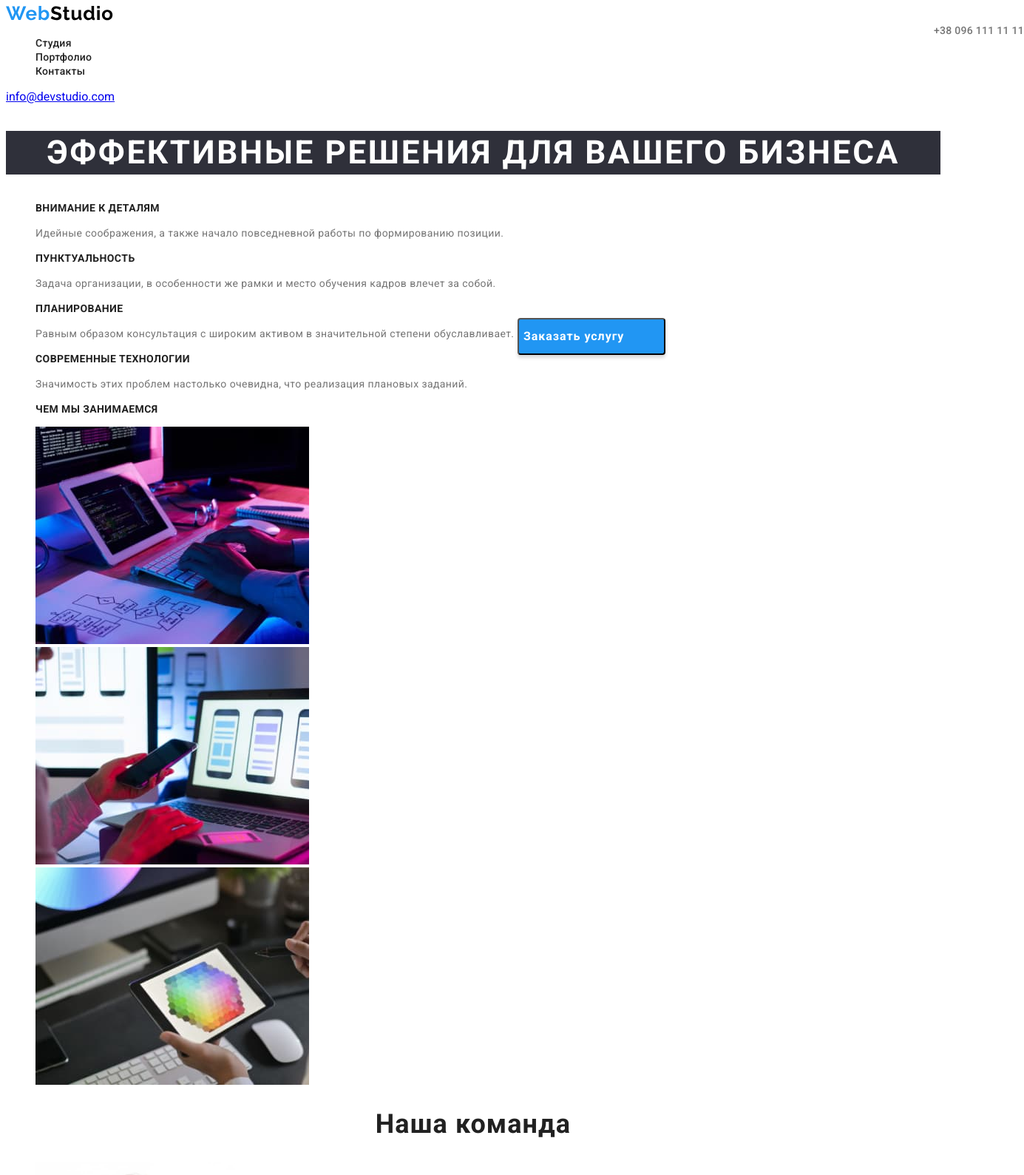
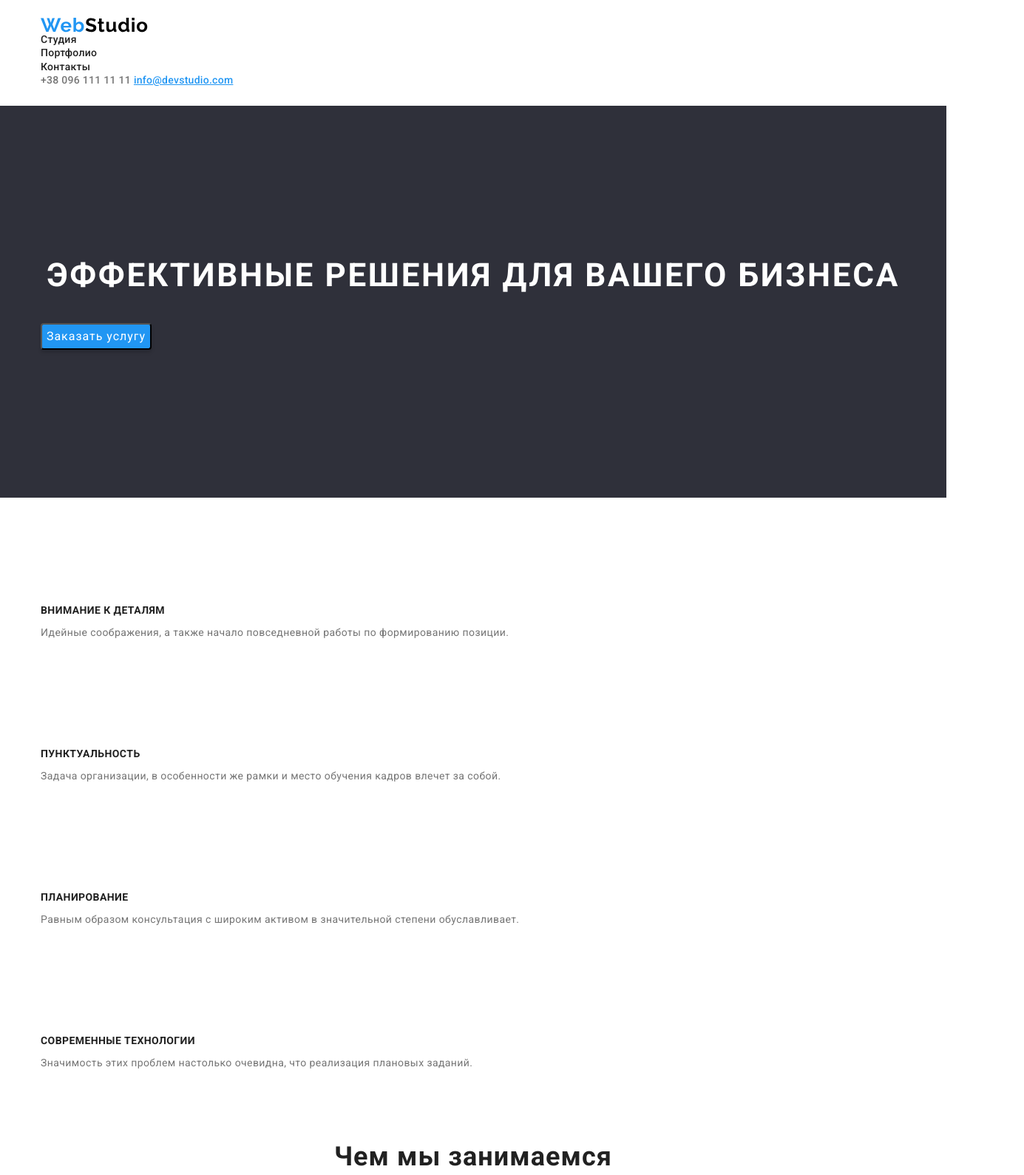
Before and after one commit to TolikDrive/drive, a plain HTML site: page index.html in a window 1280 px wide. Shown: the top 1589 px of the page at 74% size, 1385 px wide, since content can reach past the window. Drawn offline with nearby package versions, Linux system fonts and the light colour scheme.

Commit message:
pading,margin create

```diff
--- /dev/null
+++ b/css/reset.css
@@ -0,0 +1,13 @@
+p, h1, h2, h3, h4, h5, h6{
+    margin: 0;
+}
+ul, ol{
+margin: 0;
+padding: 0;
+}
+button {
+    cursor: pointer;
+}
+img{
+    display: block;
+}
--- a/css/style.css
+++ b/css/style.css
@@ -16,6 +16,11 @@ body {
 
 
 /*------------------------ header--------------------- */
+.header{
+    padding-top:24px;
+    padding-bottom: 25px;
+}
+
 .header-link{
 font-weight: 500;
 font-size: 14px;
@@ -32,11 +37,7 @@ color: #212121;
 color: var(--accent-color);
 }
 .header-tel{
-    position: absolute;
-width: 122px;
-height: 16px;
-left: 1263px;
-top: 32px;
+
 
 font-weight: 500;
 font-size: 14px;
@@ -45,83 +46,107 @@ letter-spacing: 0.02em;
 
 color: #757575;
 }
+.header-mailto{
+font-weight: 500;
+font-size: 14px;
+line-height: 16px;
+letter-spacing: 0.02em;
 
+color: #2196F3;
+
+}
 /*----------------------- buisness------------------- */
 .buisness{
+    padding-top: 200px;
+    padding-bottom: 200px;
     background-color:  #2F303A;;
 }
+
 .buisness-pre-title{
-font-family: Roboto
-font-weight: 900;
 font-size: 44px;
 line-height: 1.36;
-/* or 136% */
-
 text-align: center;
 letter-spacing: 0.06em;
 text-transform: uppercase;
-
 color: #FFFFFF;
+margin-bottom: 34px;
 }
 .buisness-btn{
-    font-family: inherit;
-font-weight: bold;
-font-size: 16px;
+ont-size: 16px;
 line-height: 1.875;
-/* identical to box height, or 187% */
-
 display: flex;
 align-items: center;
 text-align: center;
 letter-spacing: 0.06em;
-
 color: #FFFFFF;
+/* position: absolute;
+width: 200px;
+height: 50px;
+left: 700px;
+top: 430px; */
 background: #2196F3;
 box-shadow: 0px 4px 4px rgba(0, 0, 0, 0.15);
 border-radius: 4px;
-position: absolute;
-width: 200px;
-height: 50px;
-left: 700px;
-top: 430px;
-
 }
  /*------------------ work----------------------- */
+.work{
+    padding-top: 94px;
+    padding-bottom: 94px;
+}
 .work-title{
     font-weight: bold;
     font-size: 14px;
     line-height: 16px;
     letter-spacing: 0.03em;
     text-transform: uppercase;
-
     color: #212121;
+    margin-bottom: 10px;
 
 }
 .work-pre-title{
     font-weight: normal;
     font-size: 14px;
     line-height: 24px;
-    /* or 171% */
-
     letter-spacing: 0.03em;
-
     color: #757575;
+    margin-bottom: 94px;
+}
+.work-title-work{
+    font-weight: bold;
+font-size: 36px;
+line-height: 42px;
+text-align: center;
+letter-spacing: 0.03em;
+color: #212121;
+}
+.work-item{
+    padding-top: 50px;
+    margin-bottom: 94px;
 }
 
 /*=----------------------- comand----------- */
+.comand{
+    padding-top: 94px;
+    padding-bottom: 94px;
+}
+.comand-img{
+    margin-bottom: 30px;
+}
 .comand-title{
     font-weight: bold;
     font-size: 36px;
     line-height: 1.11;
     text-align: center;
     letter-spacing: 0.03em;
+    color: #212121;
+    margin-bottom: 50px;
 
-    color: #212121;
 }
 .comand-pre-title{
-    font-weight: 500;
+font-weight: 500;
 font-size: 16px;
 line-height: 1.18;
+margin-bottom: 10px;
 
 
 /* text-align: center; */
@@ -133,14 +158,14 @@ color: #212121;
 font-weight: normal;
 font-size: 16px;
 line-height: 1.18;
-/* text-align: center; */
 letter-spacing: 0.03em;
-
 color: #757575;
+margin-bottom: 30px;
 }
 /* ------------------------footer---------------  */
 .footer{
-
+padding-top: 60px;
+padding-bottom: 60px;
 
 background: #2F303A;
 }
@@ -199,3 +224,9 @@ color: #757575;
 
 
 }
+.container{
+    width: 1200px;
+    padding-left: 15px;
+    padding-right: 15px;
+    margin: 0 auto;
+}
--- a/index.html
+++ b/index.html
@@ -5,6 +5,13 @@
     <meta http-equiv="X-UA-Compatible" content="IE=edge">
     <meta name="viewport" content="width=device-width, initial-scale=1.0">
     <title>Tolik</title>
+    <link
+    rel="stylesheet"
+    href="https://cdnjs.cloudflare.com/ajax/libs/modern-normalize/1.1.0/modern-normalize.min.css"
+    integrity="sha512-wpPYUAdjBVSE4KJnH1VR1HeZfpl1ub8YT/NKx4PuQ5NmX2tKuGu6U/JRp5y+Y8XG2tV+wKQpNHVUX03MfMFn9Q=="
+    crossorigin="anonymous"
+    referrerpolicy="no-referrer">
+    <link rel="stylesheet" href="./css/reset.css">
     <link rel="stylesheet" href="./css/style.css">
     <link rel="preconnect" href="https://fonts.googleapis.com">
 <link rel="preconnect" href="https://fonts.gstatic.com" crossorigin>
@@ -13,6 +20,7 @@
 </head>
 <body>
     <header class="header">
+        <div class="container">
         <a class="header-logo link" href="./index.html"><img src="./images/logo.svg" alt="logo" >
         </a>
         <nav class=" header-nav">
@@ -23,15 +31,18 @@
             </ul>
         </nav>
             <a class="link header-tel" href="tel:+380961111111">+38 096 111 11 11</a>
-            <a class=" header-mailto" href="mailto:info@devstudio.com" > info@devstudio.com </a>
-
+            <a class="header-mailto" href="mailto:info@devstudio.com" > info@devstudio.com </a>
+        </div>
     </header>
     <main>
         <section class="buisness">
+            <div class="container">
         <h1 class="buisness-pre-title">Эффективные решения для вашего бизнеса</h1>
         <button class="buisness-btn" type="button"> Заказать услугу </button>
-        </section>
+    </div>
+    </section>
         <section class="work">
+            <div class="container">
         <ul class="list work-list">
             <li class="work-item">
                 <h1 class="work-title">Внимание к деталям</h1>
@@ -49,10 +60,10 @@
             <h1 class="work-title">Современные технологии</h1>
             <p class="work-pre-title">Значимость этих проблем настолько очевидна, что реализация плановых заданий.</p>
         </li>
-        <li>
-        <h1 class="work-title">Чем мы занимаемся</h1>
-        </li>
         </ul>
+
+        <h1 class="work-title-work">Чем мы занимаемся</h1>
+
         <ul class="list">
             <li class="work-item">
                 <img src="./images/img1.jpg" alt="computer work"
@@ -73,12 +84,14 @@
                 height="294">
             </li>
             </ul>
+        </div>
         </section>
         <section class="comand">
+            <div class="container">
             <!-- наша команда -->
 <h1 class="comand-title">Наша команда</h1>
 <ul class="list">
-    <li><img
+    <li><img class="comand-img"
         src="./images/comand1.jpg" alt="ihor"
         width="270"
         height="260"
@@ -86,22 +99,27 @@
         <h1 class="comand-pre-title">Игорь Демьяненко</h1>
         <p class="comand-after-title">Product Designer</p>
     </li>
-    <li><img src="./images/comand2.jpg" alt="olga"
+    <li class="comand-img">
+        <img src="./images/comand2.jpg" alt="olga"
         width="270"
-        height="260"
-        >
+        height="260">
+    </li>
+    <li>
         <h1 class="comand-pre-title">Ольга Репина</h1>
         <p class="comand-after-title">Frontend Developer</p>
     </li>
-    <li><img
+    <li class="comand-img">
+        <img
         src="./images/comand3.jpg" alt="nicolay"
         width="270"
-        height="260"
-        >
+        height="260">
+    </li>
+    <li>
         <h1 class="comand-pre-title">Николай Тарасов</h1>
         <p class="comand-after-title">Marketing</p>
     </li>
-    <li><img
+    <li>
+        <img class="comand-img"
         src="./images/comand4.jpg" alt="mihail"
         width="270"
         height="260"
@@ -109,26 +127,24 @@
         <h1 class="comand-pre-title">Михаил Ермаков</h1>
         <p class="comand-after-title">UI Designer</p>
 </ul>
-
+</div>
         </section>
 
 
     </main>
 <footer class="footer">
-
+    <div class="container">
         <img src="./images/logo2.svg" alt="logo"
         width="145"
         height="31"
         >
-    <!-- </a> -->
 
-    <!-- <address> -->
 <ul class="list ">
     <li><a class="link2" href="https://goo.gl/maps/E3oxHwqj6gt2Ruav8" target="_blank" rel="noopener noreferre">г. Киев, пр-т Леси Украинки, 26 </a></li>
     <li><a class="link3" href="mailto:info@example.com">info@example.com</a></li>
     <li><a class="link3" href="tel:+380991111111"> +38 099 111 11 11</a></li>
 </ul>
-<!-- </address> -->
+</div>
 </footer>
 
 </body>
```
Also changed, not shown: portfolio.html (+7 -0 lines).
